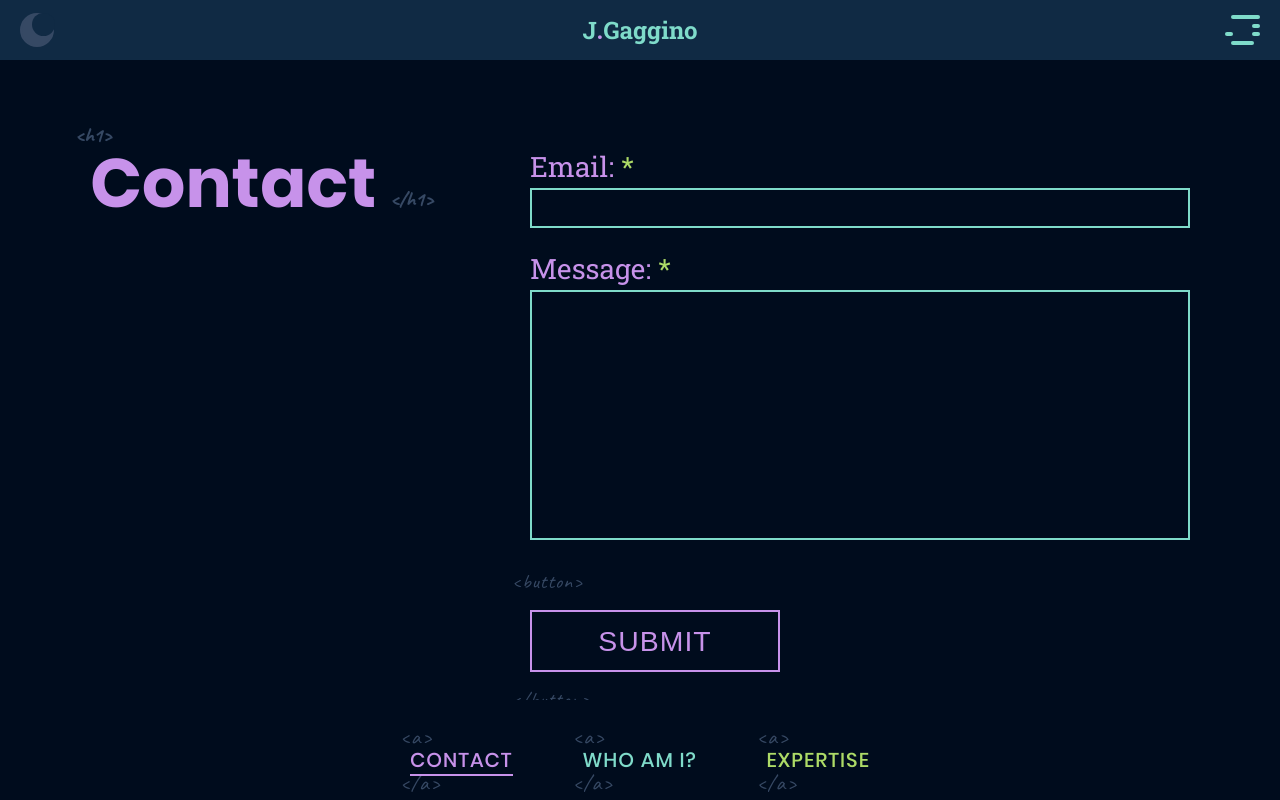
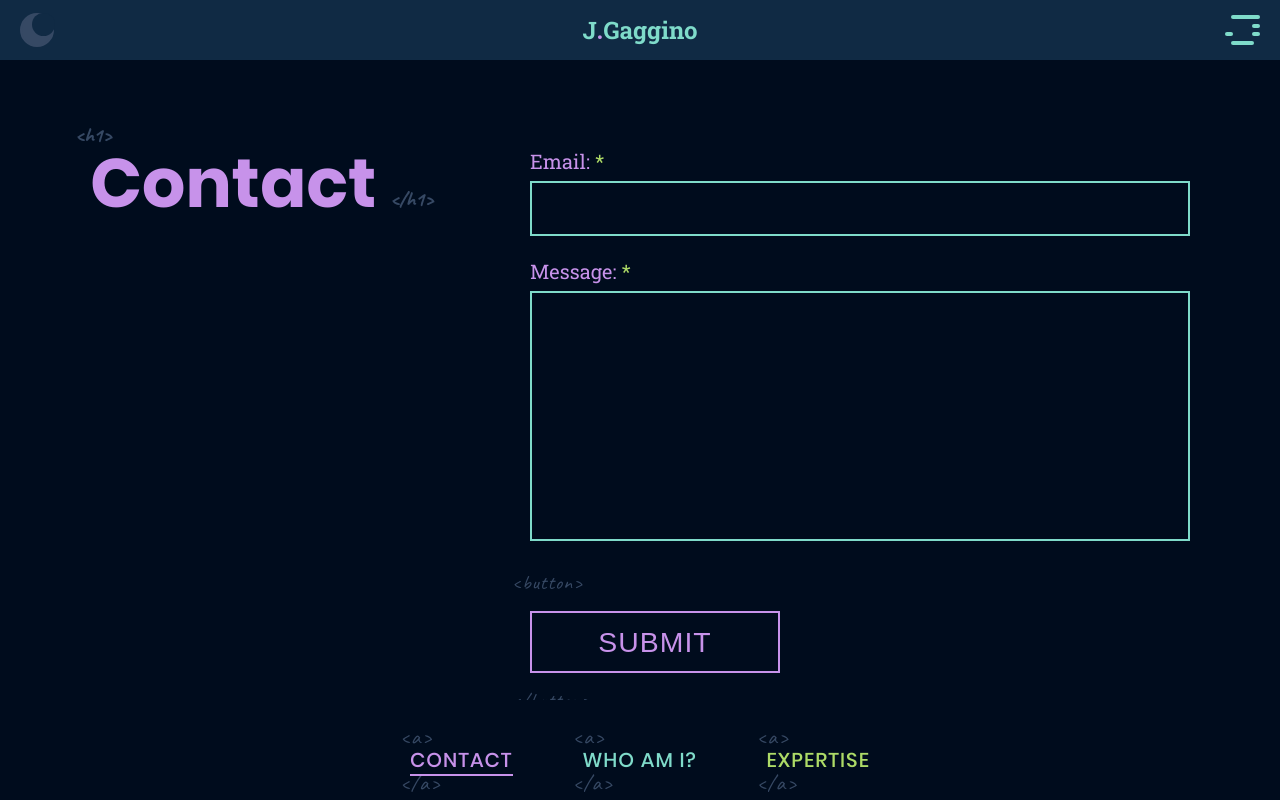
Before and after one commit to jeffreygaggino/react-personal, a React (Create React App) app: page /contact in a window 1280 px wide. Built offline with nearby package versions, Linux system fonts and the light colour scheme.

Commit message:
[u] focus contact form

```diff
--- a/src/styles/pages/contact.scss
+++ b/src/styles/pages/contact.scss
@@ -27,7 +27,8 @@
       label {
         color: var(--contact-color);
         margin-top: 1rem;
-        font-size: 1.4rem;
+        margin-bottom: 0.25rem;
+        font-size: 1rem;
         line-height: 1.5;
         font-family: "Roboto Slab", Palatino, Georgia, serif;
         &:first-child {
@@ -39,9 +40,15 @@
         background-color: transparent;
         border: 2px solid var(--about-color);
         font-size: 1.4rem;
+        transition: border .25s ease-in;
+        padding: 7px 10px;
+        text-decoration: none;
+        font-family: "Roboto Slab", Palatino, Georgia, serif;
+        &:focus {
+          border: 2px solid var(--contact-color);
+        }
       }
       input[type="email"] {
-        height: 40px;
       }
       input[type="email"], textarea {
         color: var(--contact-color);
```
